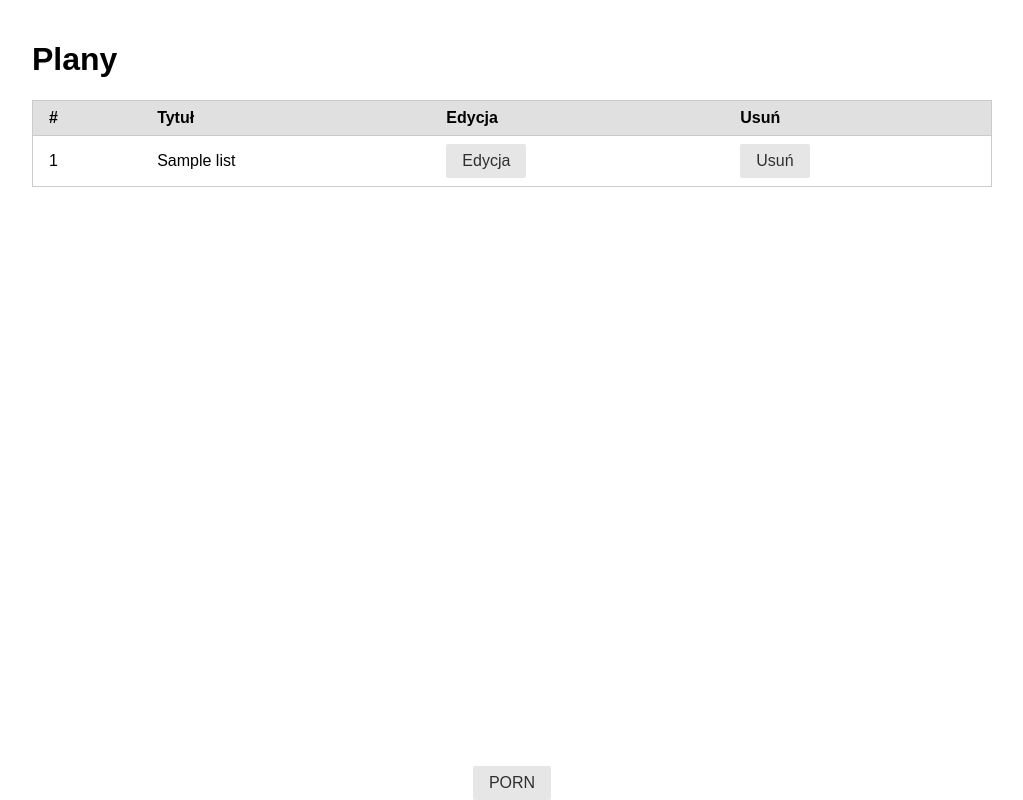
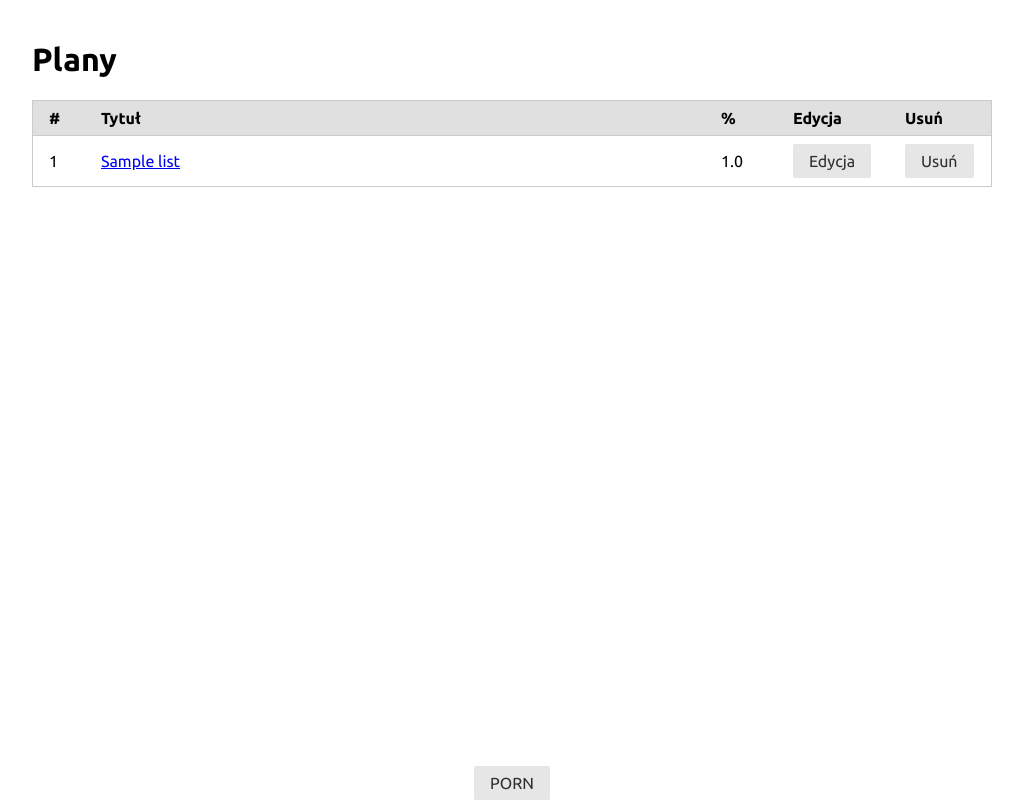
Before and after one commit to beetleman/zabiniec, a Flask app: template zabiniec/templates/lists.html in a window 1280 px wide. Shown: the whole page, without its empty margins (128-1151 px from the left). Run offline with Flask 2, Linux system fonts and the light colour scheme; the template is opened without the code that fills it: most values are stand-ins (such as "Sample title", 1, 10 or a date in 2020); parts of the project's set-up code (start-up, migrations or seed data) failed here and were passed over.

Commit message:
Wstępne ostylowanie i poprawa wyglądu poszczególnych stron.

```diff
--- a/zabiniec/static/css/main.css
+++ b/zabiniec/static/css/main.css
@@ -1,4 +1,15 @@
-body { width:100%; height:100%;}
+@import url(http://fonts.googleapis.com/css?family=Ubuntu:400,700,400italic);
+body { width:100%; height:100%;font-family: 'Ubuntu', sans-serif;}
+hr {
+  background: #ddd;
+  clear: both;
+  float: none;
+  width: 100%;
+  height: 1px;
+  margin: 1em 0 1em;
+  border: none;
+}
+
 #content {
   width: 960px;
   margin: 0 auto;
@@ -25,13 +36,13 @@ div.porn div.movie {
   border-radius: 2px 2px 0 0;
 }
 
-#edit_list .todo input{
+#edit_list form input, #edit_list form textarea {
   width: 100%;
 }
-#edit_list .todo a{
+#edit_list .todo a {
   float: right;
 }
-.button-container{
+.center-content {
   margin: auto;
 }
 
@@ -43,3 +54,51 @@ div.porn div.movie {
   text-decoration: line-through;
   color: #484849;
 }
+
+#lists td.id {
+  width: 20px;
+}
+#lists td.percent {
+  width: 40px;
+}
+#lists td.edit {
+  width: 80px;
+}
+#lists td.delete {
+  width: 70px;
+}
+
+#view_list p#description{
+  font-size: 1.3em;
+  font-style: italic;
+}
+
+#password-change input{
+  width: 100%;
+}
+#password-change form{
+  width: 300px;
+  margin: 0px auto;
+}
+#password-change form a {
+  float: right;
+}
+
+#login form {
+  width: 300px;
+  margin: 0px auto;
+  text-align: center;
+}
+#login form input{
+  width: 100%;
+}
+
+.left {
+  float: left;
+}
+.right {
+  float: right;
+}
+.username {
+  text-transform: capitalize;
+}
--- a/zabiniec/templates/edit_list.html
+++ b/zabiniec/templates/edit_list.html
@@ -23,7 +23,7 @@
               <div class="pure-u-20-24">
                 <input type="text" name="todo_{{field.id}}" value="{{field.todo}}" />
               </div>
-              <div class="pure-u-4-24  button-container">
+              <div class="pure-u-4-24 center-content">
                 <a href="{{ url_for('delete_listfield', list_id=list_obj.id, field_id=field.id) }}" class="pure-button pure-button-primary">Usuń zadanie</a>
               </div>
             </div>
--- a/zabiniec/templates/lists.html
+++ b/zabiniec/templates/lists.html
@@ -7,6 +7,7 @@
         <tr>
           <th>#</th>
           <th>Tytuł</th>
+          <th>%</th>
           <th>Edycja</th>
           <th>Usuń</th>
         </tr>
@@ -14,13 +15,22 @@
       <tbody>
         {% for list in lists%}
           <tr>
-            <td>{{list.id}}</td>
-            <td class="{% if list.is_done() %}complete{% endif %}">{{list.title}}</td>
-            <td>
+            <td class="id">{{list.id}}</td>
+            <td class="{% if list.is_done() %}complete{% endif %}">
+              <a href="{{ url_for('view_list', list_id=list.id) }}">{{list.title}}</a>
+            </td>
+            <td class="percent">
+              {{ '%.1f' % list.complete_percent()}}
+            </td>
+            <td class="edit">
               <a class="pure-button"
                  href="{{ url_for('edit_list', list_id=list.id) }}">Edycja</a>
             </td>
-            <td><a class="pure-button" href="{{ url_for('delete_list', list_id=list.id) }}">Usuń</a></td>
+            <td class="delete">
+              <a class="pure-button" href="{{ url_for('delete_list', list_id=list.id) }}">
+                Usuń
+              </a>
+            </td>
           </tr>
         {% endfor %}
 
```
